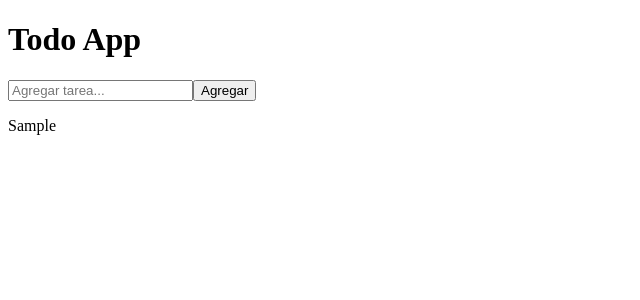
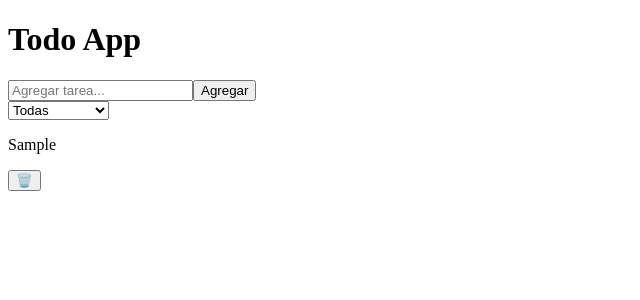
Before and after one commit to katovarcon/todo-app-react, a React app: page / in a window 1280 px wide. Both pictures are taken after typing "Sample" into the empty fields and a click on the button "Agregar". Shown: the top 300 px of the page, without its empty margins (0-640 px from the left). Built offline with nearby package versions, Linux system fonts and the light colour scheme; the HTML template or start-up script is replaced by a standard one.

Commit message:
feat: add filter funcionality

```diff
--- a/src/App.jsx
+++ b/src/App.jsx
@@ -4,6 +4,7 @@ import TodoList from "./components/TodoList/TodoList";
 
 function App() {
   const [todos, setTodos] = useState([]);
+  const [filter, setFilter] = useState("all");
 
   const addTodo = (text) => {
     const newTodo = {
@@ -24,11 +25,33 @@ function App() {
     );
   };
 
+  const deleteTodo = (id) => {
+    setTodos(todos.filter((todo) => todo.id !== id));
+  };
+
+  const filteredTodos = todos.filter((todo) => {
+    if (filter === "completed") return todo.completed;
+    if (filter === "incomplete") return !todo.completed;
+    return true;
+  });
+
   return (
     <div>
       <h1>Todo App</h1>
+
       <Form addTodo={addTodo} />
-      <TodoList todos={todos} toggleTodo={toggleTodo} />
+
+      <select onChange={(e) => setFilter(e.target.value)}>
+        <option value="all">Todas</option>
+        <option value="completed">Completadas</option>
+        <option value="incomplete">Incompletas</option>
+      </select>
+
+      <TodoList
+        todos={filteredTodos}
+        toggleTodo={toggleTodo}
+        deleteTodo={deleteTodo}
+      />
     </div>
   );
 }
--- a/src/components/Todo/todo.jsx
+++ b/src/components/Todo/todo.jsx
@@ -1,5 +1,6 @@
-function Todo({ todo, toggleTodo }) {
+function Todo({ todo, toggleTodo, deleteTodo }) {
     return (
+      <div>
         <p
           onClick={() => toggleTodo(todo.id)}
           style={{
@@ -9,6 +10,11 @@ function Todo({ todo, toggleTodo }) {
         >
           {todo.text}
         </p>
+
+        <button onClick={() => deleteTodo(todo.id)}>
+          🗑️
+        </button>
+      </div>
     );
   }
 
--- a/src/components/TodoList/TodoList.jsx
+++ b/src/components/TodoList/TodoList.jsx
@@ -1,10 +1,15 @@
 import Todo from "../Todo/todo";
 
-function TodoList({ todos, toggleTodo }) {
+function TodoList({ todos, toggleTodo, deleteTodo }) {
   return (
     <div>
       {todos.map((todo) => (
-        <Todo key={todo.id} todo={todo} toggleTodo={toggleTodo} />
+        <Todo
+          key={todo.id}
+          todo={todo}
+          toggleTodo={toggleTodo}
+          deleteTodo={deleteTodo}
+        />
       ))}
     </div>
   );
```
Lines whose indentation alone changed are shown as unchanged.
